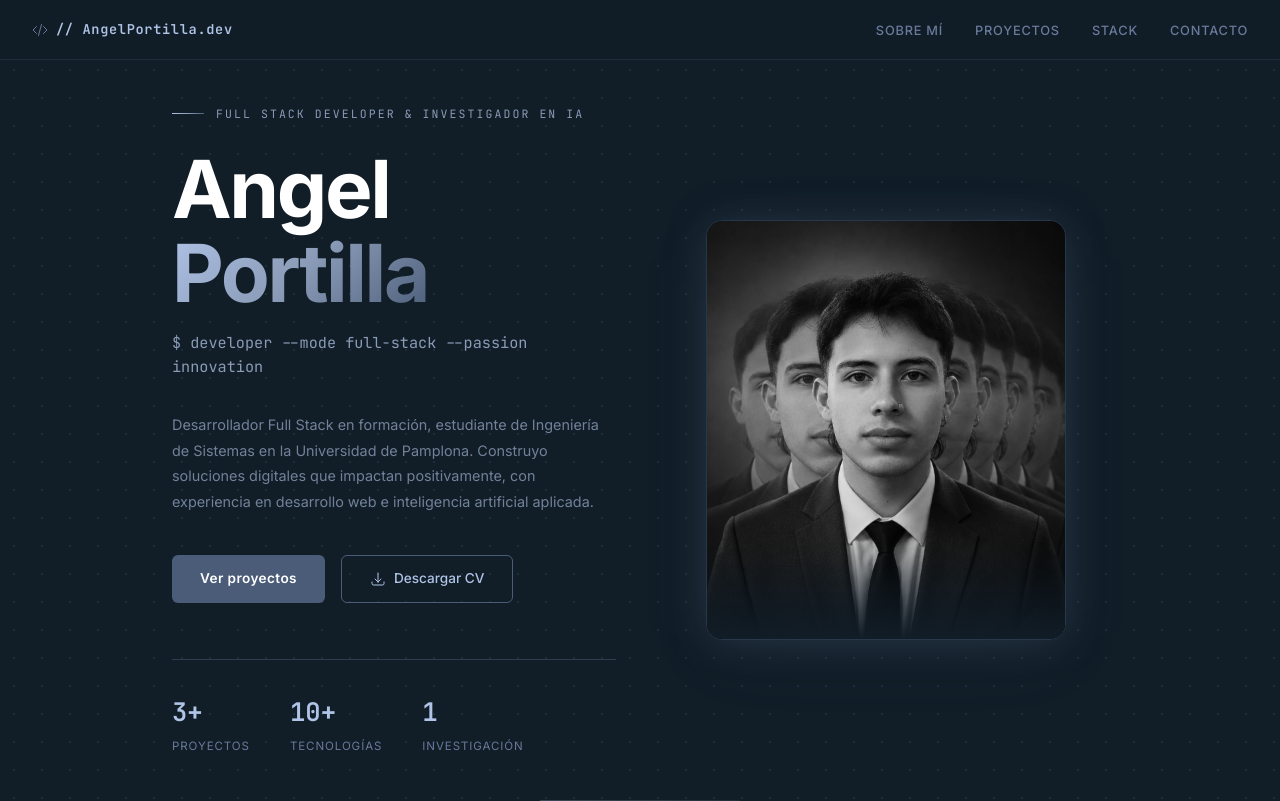
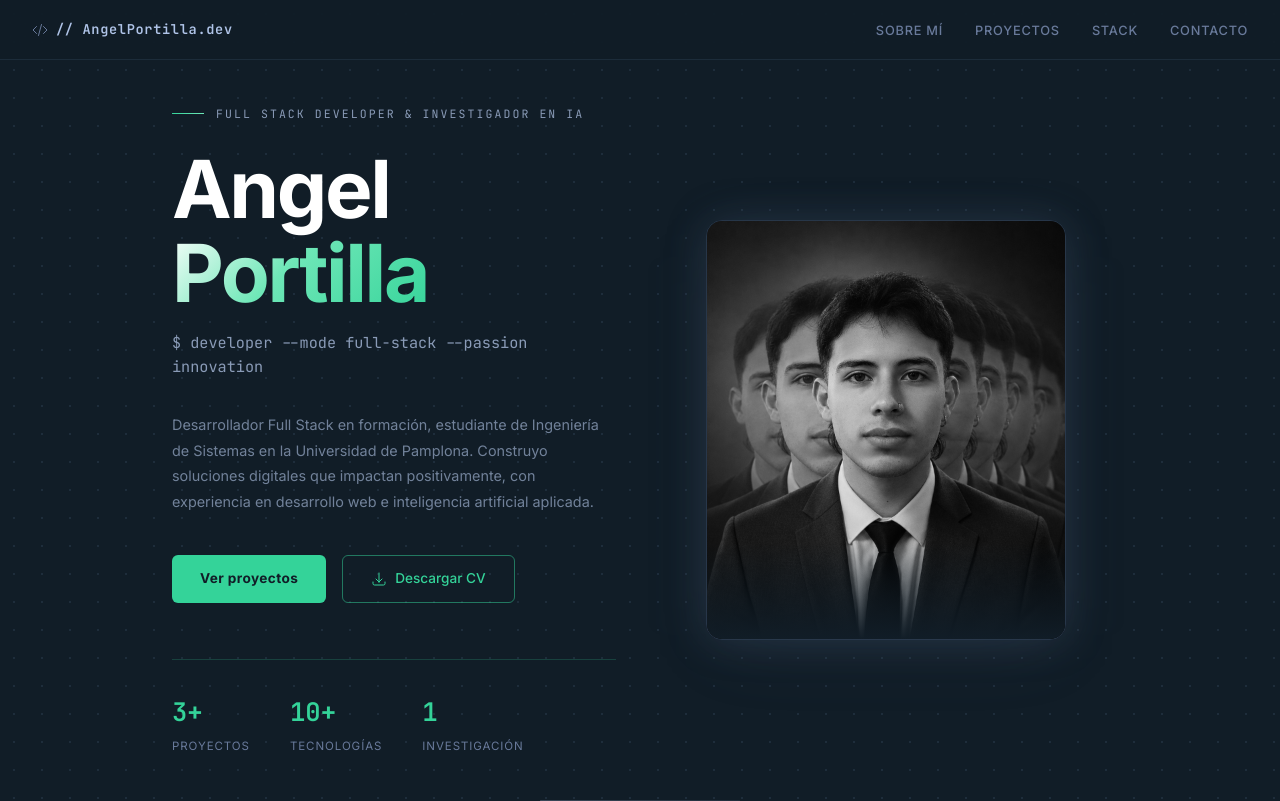
Before and after one commit to AngelPortilla1/Portafolio-Web, a React (Vite) app: page / in a window 1280 px wide. Shown: the top 801 px of the page. Built offline with nearby package versions, Linux system fonts and the light colour scheme; the HTML template or start-up script is replaced by a standard one.

Commit message:
feat: initialize portfolio project structure with hero component and data configuration

```diff
--- a/src/components/Hero.jsx
+++ b/src/components/Hero.jsx
@@ -1,7 +1,7 @@
 import React from 'react';
 import { ArrowDownTrayIcon } from '@heroicons/react/24/outline';
 import { personalInfo } from '../data/portfolioData';
-import heroAvatar from '../assets/hero-avatar.png';
+import GhostPhoto from '../assets/GhostPhoto.png';
 
 export default function Hero() {
   return (
@@ -39,14 +39,14 @@ export default function Hero() {
           <div className="flex gap-4 flex-wrap max-md:justify-center">
             <a
               href="#projects"
-              className="inline-flex items-center gap-2 px-7 py-3 bg-metal-500 text-white text-[0.85rem] font-semibold rounded-md tracking-[0.03em] no-underline transition-all duration-200 hover:bg-metal-400 hover:-translate-y-px hover:shadow-accent"
+              className="inline-flex items-center gap-2 px-7 py-3 bg-[#34d399] text-[#111d27] text-[0.85rem] font-bold rounded-md tracking-[0.03em] no-underline transition-all duration-200 hover:bg-[#6ee7b7] hover:-translate-y-px hover:shadow-[0_4px_20px_rgba(52,211,153,0.4)]"
             >
               Ver proyectos
             </a>
             <a
               href="/cv.pdf"
               download
-              className="inline-flex items-center gap-2 px-7 py-3 bg-transparent text-metal-200 border border-metal-500 text-[0.85rem] font-medium rounded-md no-underline transition-all duration-200 hover:border-metal-300 hover:text-white hover:bg-metal-500/20"
+              className="inline-flex items-center gap-2 px-7 py-3 bg-transparent text-[#34d399] border border-[#34d399]/50 text-[0.85rem] font-medium rounded-md no-underline transition-all duration-200 hover:border-[#34d399] hover:bg-[#34d399]/10 hover:text-[#6ee7b7]"
             >
               <ArrowDownTrayIcon className="w-4 h-4" />
               Descargar CV
@@ -54,10 +54,10 @@ export default function Hero() {
           </div>
 
           {/* Stats */}
-          <div className="flex gap-10 mt-14 pt-8 border-t border-metal-700 flex-wrap max-md:justify-center">
+          <div className="flex gap-10 mt-14 pt-8 border-t border-[#34d399]/20 flex-wrap max-md:justify-center">
             {personalInfo.stats.map((stat, idx) => (
               <div key={idx} className="flex flex-col">
-                <span className="font-mono text-[1.6rem] font-semibold text-metal-200">
+                <span className="font-mono text-[1.6rem] font-semibold text-[#34d399]">
                   {stat.num}
                 </span>
                 <span className="text-[0.72rem] text-metal-400 uppercase tracking-[0.08em] mt-1">
@@ -76,7 +76,7 @@ export default function Hero() {
             {/* Photo card */}
             <div className="relative w-full h-full rounded-2xl overflow-hidden border border-metal-600/50 shadow-[0_0_40px_rgba(74,92,120,0.3)]">
               <img
-                src={heroAvatar}
+                src={GhostPhoto}
                 alt="Angel Portilla — Developer"
                 className="w-full h-full object-cover object-center grayscale contrast-110"
               />
--- a/src/data/portfolioData.js
+++ b/src/data/portfolioData.js
@@ -98,7 +98,7 @@ export const graphData = {
     { source: 12, target: 13}, { source: 12, target: 14},
   ],
   groupColors: {
-    core:     { fill: "#4a5c78", stroke: "#2b3d4f" },  /* color-4 / color-5 */
+    core:     { fill: "#34d399", stroke: "#10b981" },  /* verde acento — nodo principal */
     frontend: { fill: "#8a9bb7", stroke: "#697a9b" },  /* color-2 / color-3 */
     backend:  { fill: "#697a9b", stroke: "#4a5c78" },  /* color-3 / color-4 */
     db:       { fill: "#b0c4e8", stroke: "#8a9bb7" },  /* color-1 / color-2 */
--- a/src/index.css
+++ b/src/index.css
@@ -7,8 +7,10 @@
   --color-1: #b0c4e8;  /* azul claro  */
   --color-2: #8a9bb7;  /* azul medio  */
   --color-3: #697a9b;  /* azul gris   */
-  --color-4: #4a5c78;  /* azul oscuro (acento) */
-  --color-5: #2b3d4f;  /* navy (texto principal) */
+  --color-4: #4a5c78;  /* azul oscuro (acento base) */
+  --color-5: #2b3d4f;  /* navy */
+  --accent:  #34d399;  /* verde esmeralda — color acento principal */
+  --accent-bright: #6ee7b7; /* verde claro para hovers */
 }
 
 /* ── RESET ── */
@@ -38,7 +40,7 @@ body {
 
 /* ── HERO NAME GRADIENT TEXT ── */
 .hero-name-gradient {
-  background: linear-gradient(135deg, var(--color-1) 0%, var(--color-2) 50%, var(--color-4) 100%);
+  background: linear-gradient(135deg, #ffffff 0%, var(--accent-bright) 45%, var(--accent) 100%);
   -webkit-background-clip: text;
   -webkit-text-fill-color: transparent;
   background-clip: text;
@@ -50,7 +52,7 @@ body {
   display: inline-block;
   width: 32px;
   height: 1px;
-  background: linear-gradient(135deg, var(--color-1) 0%, var(--color-2) 50%, var(--color-4) 100%);
+  background: linear-gradient(90deg, var(--accent) 0%, var(--accent-bright) 100%);
   vertical-align: middle;
   margin-right: 0.75rem;
 }
@@ -61,7 +63,7 @@ body {
   display: inline-block;
   width: 16px;
   height: 2px;
-  background: linear-gradient(135deg, var(--color-1) 0%, var(--color-2) 50%, var(--color-4) 100%);
+  background: var(--accent);
   border-radius: 2px;
   vertical-align: middle;
   margin-right: 0.5rem;
@@ -98,8 +100,8 @@ body {
   height: 8px;
   border-radius: 50%;
 }
-.level-dot.filled { background: var(--color-4); }
-.level-dot.empty  { background: var(--color-1); }
+.level-dot.filled { background: var(--accent); }
+.level-dot.empty  { background: var(--color-4); opacity: 0.4; }
 
 /* ── GRAPH CANVAS ── */
 .graph-canvas {
```
Also changed, not shown: src/assets/GhostPhoto.png (renamed from src/assets/hero-avatar.png).
